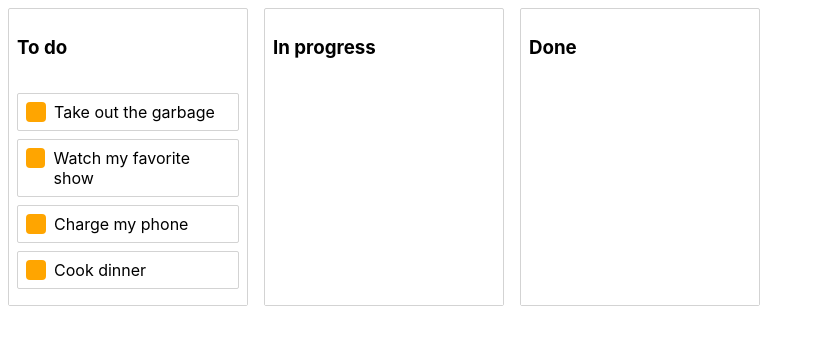
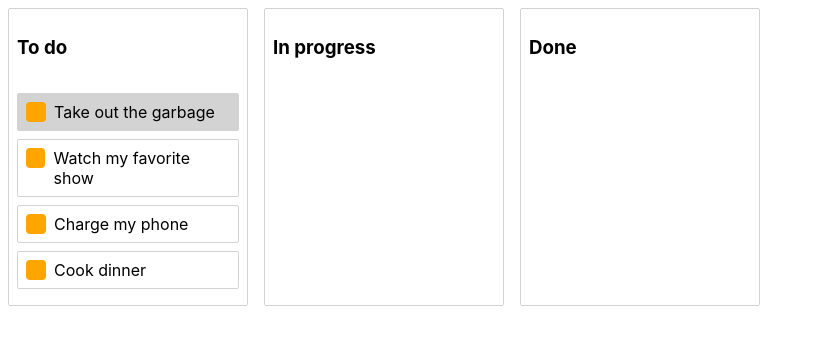
Before and after one commit to hyunchol-jun/react-beautiful-dnd-practice, a React (Create React App) app: page / in a window 1280 px wide. Shown: the top 344 px of the page, without its empty margins (0-815 px from the left). Built offline with nearby package versions, Linux system fonts and the light colour scheme; the HTML template or start-up script is replaced by a standard one.

Commit message:
Apply drag disabling logic to item

```diff
--- a/src/components/Task.js
+++ b/src/components/Task.js
@@ -6,7 +6,12 @@ const Container = styled.div`
     border-radius: 0.125rem;
     padding: 0.5rem;
     margin-bottom: 0.5rem;
-    background-color: ${props => props.isDragging ? "lightgreen" : "white"};
+    background-color: ${props =>
+        props.isDragDisabled
+        ? "lightgrey"
+        : props.isDragging
+            ? "lightgreen"
+            : "white"};
     display: flex;
     gap: 0.5rem;
 `;
@@ -19,13 +24,19 @@ const Handle = styled.div`
 `;
 
 function Task({task, index}) {
+    const isDragDisabled = task.id === "task-1";
     return (
-        <Draggable draggableId={task.id} index={index}>
+        <Draggable
+            draggableId={task.id}
+            index={index}
+            isDragDisabled={isDragDisabled}
+        >
             {(provided, snapshot) => (
                 <Container
                     {...provided.draggableProps}
                     ref={provided.innerRef}
                     isDragging={snapshot.isDragging}
+                    isDragDisabled={isDragDisabled}
                 >
                     <Handle {...provided.dragHandleProps} />
                     {task.content}
```
